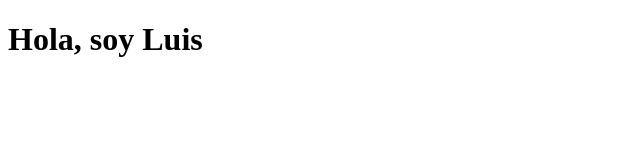
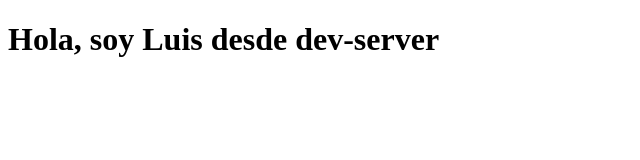
Before and after one commit to lsauquillo/webpack-git, a website built with webpack: page src/index.html in a window 1280 px wide. Shown: the whole page, without its empty margins (0-640 px from the left). Built offline with nearby package versions, Linux system fonts and the light colour scheme.

Commit message:
Instalado webpack-dev-server

```diff
--- a/src/index.html
+++ b/src/index.html
@@ -6,6 +6,7 @@
   <title>Webpack con Git</title>
 </head>
 <body>
-<script src="../dist/main.js"></script>
+  <!-- <p>Párrafo en vivo</p>  -->
+
 </body>
 </html>
--- a/src/js/componentes.js
+++ b/src/js/componentes.js
@@ -1,6 +1,6 @@
 export const saludar = (nombre) => {
   console.log('Creando una etiqueta h1 con el saludo...');
   const h1 = document.createElement('h1');
-  h1.innerText = `Hola, soy ${nombre}`;
+  h1.innerText = `Hola, soy ${nombre} desde dev-server`;
   document.body.append(h1)
 }
```
Also changed, not shown: package.json (+6 -2 lines), 1 other file.
